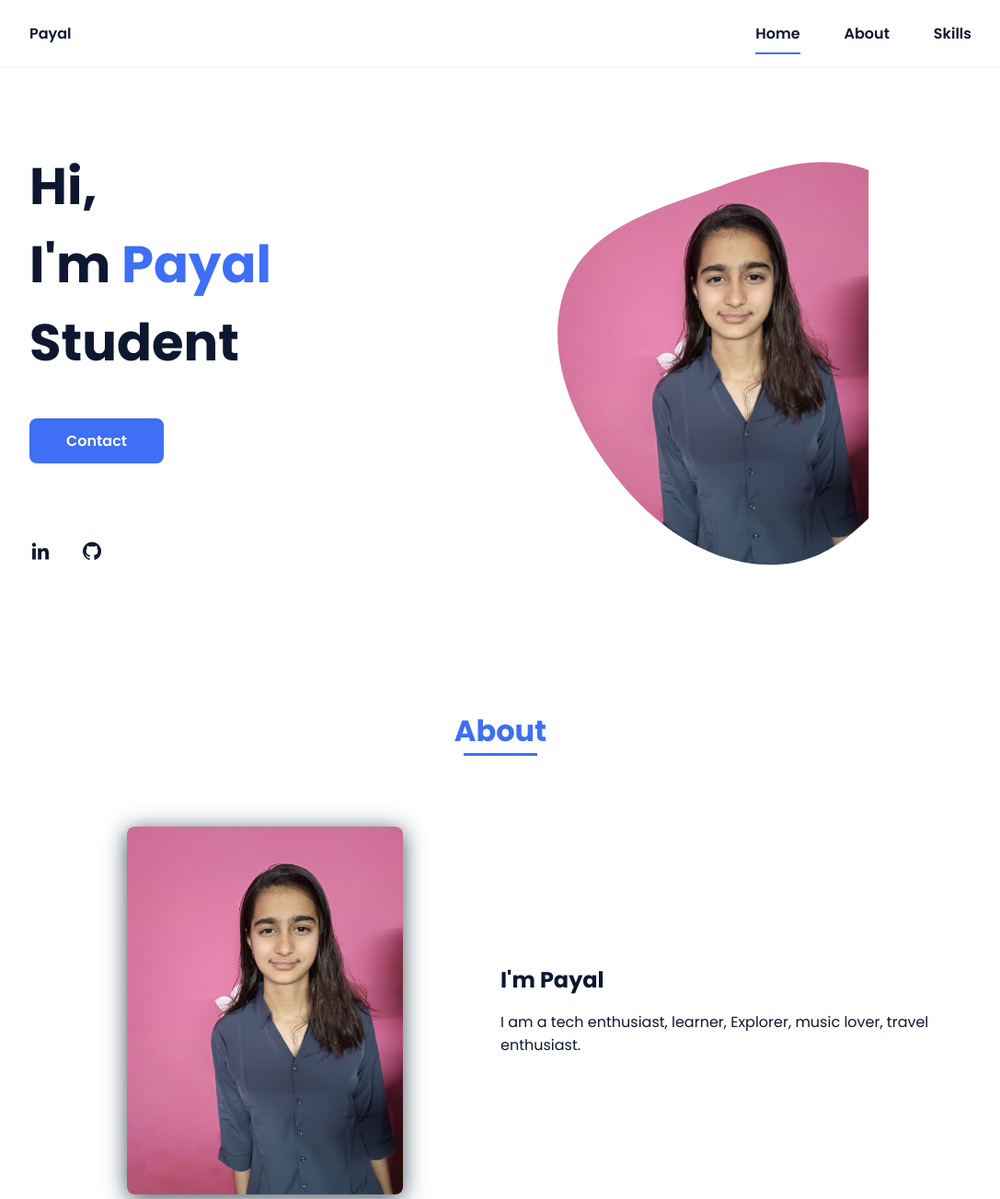
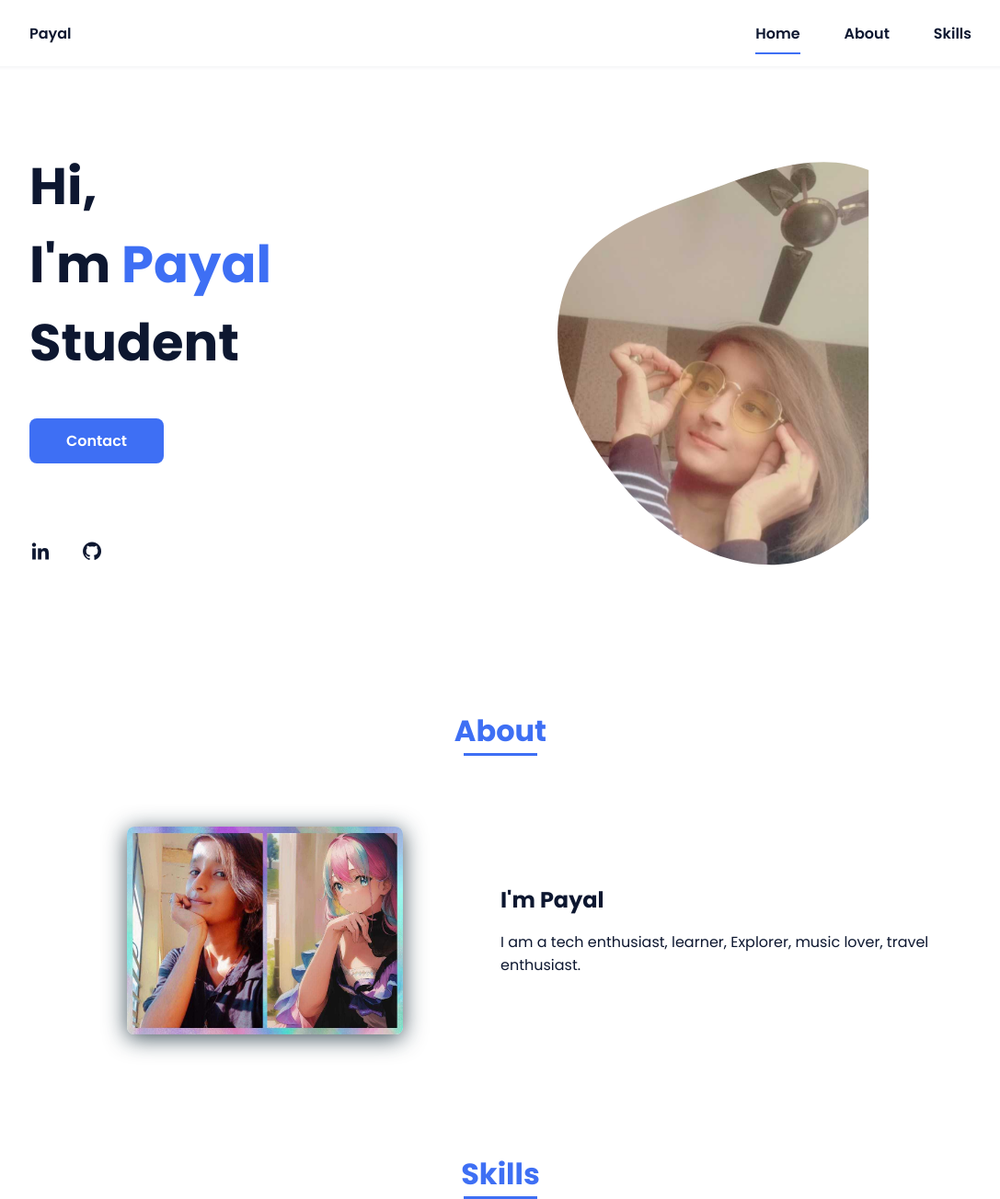
Before and after one commit to payal172001/Personal-Portfolio, a plain HTML site: page index.html in a window 1280 px wide. Shown: the top 1304 px of the page at 92% size, without its empty margins (96-1183 px from the left). Drawn offline with nearby package versions, Linux system fonts and the light colour scheme; a script that the page names is missing.

Commit message:
Update index.html

```diff
--- a/index.html
+++ b/index.html
@@ -52,7 +52,7 @@
                     </mask>
                     <g mask="url(#mask0)">
                         <!-- <path d="M9.19024 145.964C34.0253 76.5814 114.865 54.7299 184.111 29.4823C245.804 6.98884 311.86 -14.9503 370.735 14.143C431.207 44.026 467.948 107.508 477.191 174.311C485.897 237.229 454.931 294.377 416.506 344.954C373.74 401.245 326.068 462.801 255.442 466.189C179.416 469.835 111.552 422.137 65.1576 361.805C17.4835 299.81 -17.1617 219.583 9.19024 145.964Z"/> -->
-                        <image class="home__blob-img" x="0" y="0" href="photo.jpeg"/>
+                        <image class="home__blob-img" x="0" y="0" href="Photo2.jpg"/>
                     </g>
                 </svg>
             </div>
@@ -64,7 +64,7 @@
 
             <div class="about__container bd-grid">
                 <div class="about__img">
-                    <img src="photo.jpeg" alt="">
+                    <img src="Photo1.jpg" alt="">
                 </div>
 
                 <div>
```
